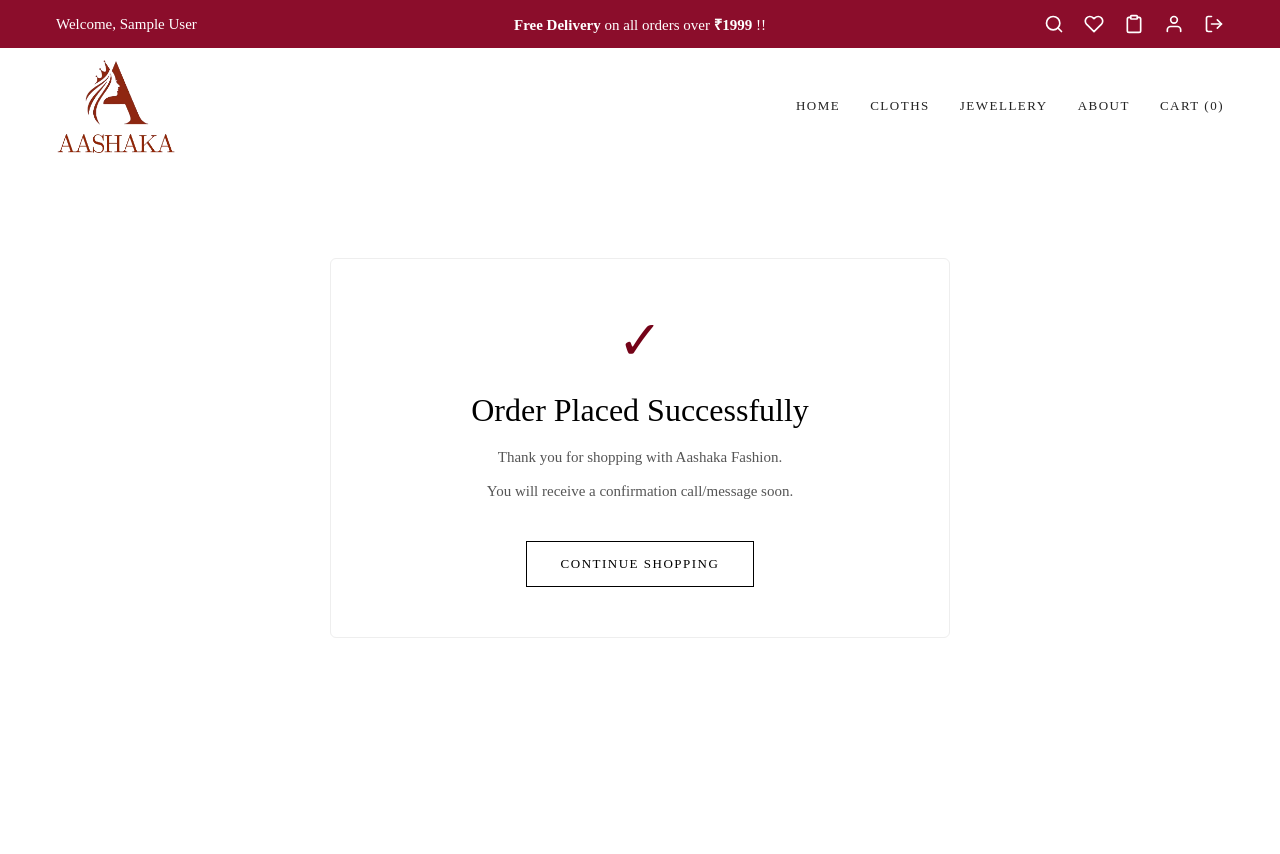
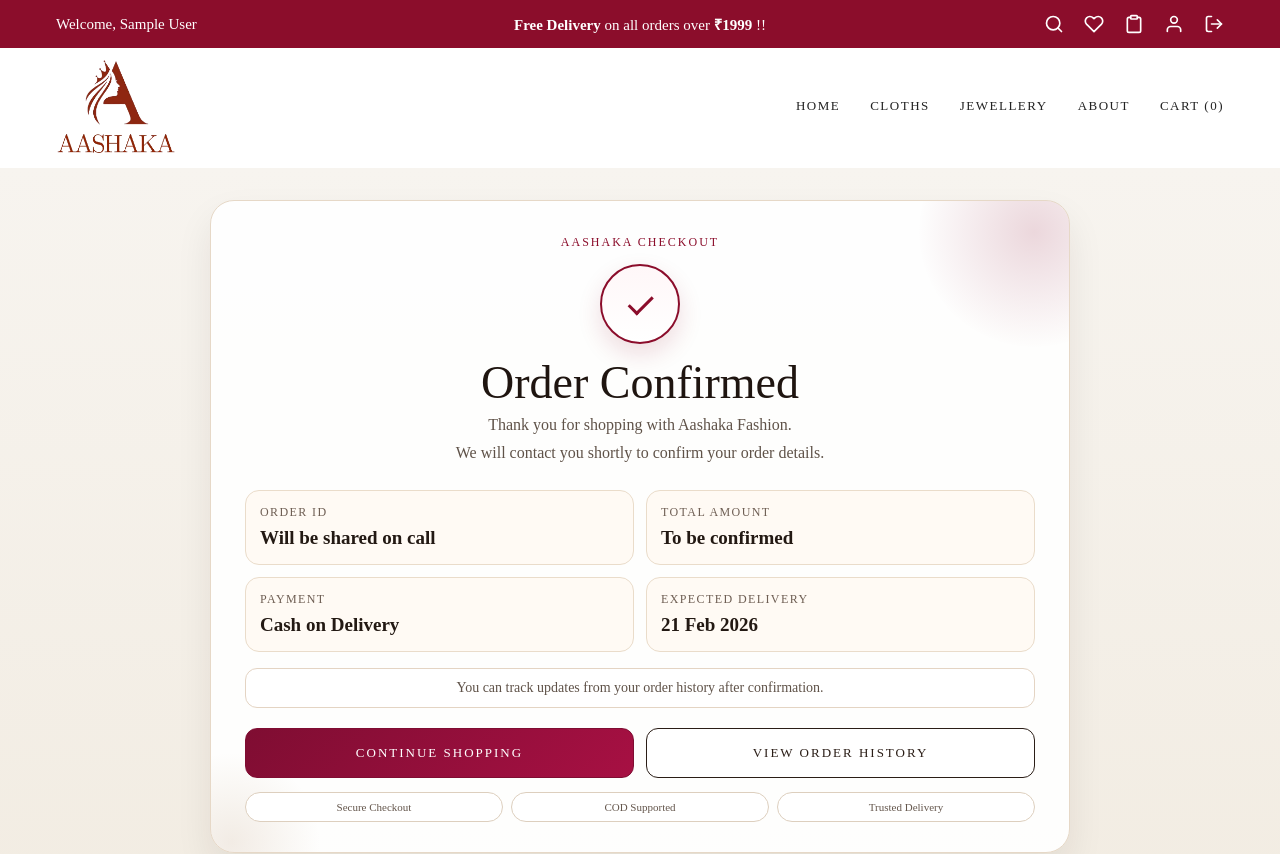
Before and after one commit to puravp77/Aashaka, a React (Create React App) app: page /#/order-success in a window 1280 px wide. Shown: the top 854 px of the page. Built offline with nearby package versions, Linux system fonts and the light colour scheme; no server answers; sample sign-in values are in the browser's storage.

Commit message:
Update content

```diff
--- a/src/pages/order/OrderSuccess.css
+++ b/src/pages/order/OrderSuccess.css
@@ -1,103 +1,269 @@
-.order-success {
-  min-height: 70vh;
-  display: flex;
+.order-success-page {
+  min-height: 72vh;
+  padding: 32px 18px 64px;
+  background: linear-gradient(180deg, #f7f4ef 0%, #f2ece2 100%);
+}
+
+.order-success-shell {
+  max-width: 860px;
+  margin: 0 auto;
+  position: relative;
+  border: 1px solid #e6d8c7;
+  border-radius: 24px;
+  background: rgba(255, 255, 255, 0.92);
+  box-shadow: 0 18px 36px rgba(40, 22, 12, 0.08);
+  padding: 34px 34px 30px;
+  overflow: hidden;
+}
+
+.order-success-shell::before,
+.order-success-shell::after {
+  content: "";
+  position: absolute;
+  border-radius: 999px;
+  pointer-events: none;
+}
+
+.order-success-shell::before {
+  width: 230px;
+  height: 230px;
+  right: -80px;
+  top: -84px;
+  background: radial-gradient(circle, rgba(139, 13, 43, 0.16) 0%, rgba(139, 13, 43, 0) 72%);
+}
+
+.order-success-shell::after {
+  width: 180px;
+  height: 180px;
+  left: -70px;
+  bottom: -80px;
+  background: radial-gradient(circle, rgba(194, 163, 131, 0.2) 0%, rgba(194, 163, 131, 0) 70%);
+}
+
+.order-success-eyebrow {
+  margin: 0;
+  font-size: 12px;
+  letter-spacing: 2px;
+  text-transform: uppercase;
+  color: #8b0d2b;
+  text-align: center;
+}
+
+.order-success-head {
+  margin-top: 14px;
+  text-align: center;
+  position: relative;
+  z-index: 1;
+}
+
+.order-success-icon {
+  width: 80px;
+  height: 80px;
+  border-radius: 50%;
+  border: 2px solid #8b0d2b;
+  background: linear-gradient(180deg, #fff7f8 0%, #fff 100%);
+  display: inline-flex;
   align-items: center;
   justify-content: center;
-  background: #fff;
-  padding: 40px 20px;
+  box-shadow: 0 10px 24px rgba(139, 13, 43, 0.14);
+  margin-bottom: 16px;
 }
 
-.order-success-box {
-  max-width: 620px;
-  width: 100%;
-  text-align: center;
-  border: 1px solid #eee;
-  padding: 50px 40px;
-  border-radius: 6px;
-  background: #fff;
+.order-success-icon-mark {
+  width: 24px;
+  height: 13px;
+  border-left: 3px solid #8b0d2b;
+  border-bottom: 3px solid #8b0d2b;
+  transform: rotate(-45deg) translate(2px, -1px);
 }
 
-.order-success-box h1 {
-  font-size: 32px;
+.order-success-head h1 {
+  margin: 0;
+  font-size: 46px;
   font-weight: 500;
-  margin-bottom: 16px;
-  color: #000;
+  color: #1f1510;
+  line-height: 1;
 }
 
-.order-success-box p {
-  font-size: 15px;
-  color: #555;
-  line-height: 1.6;
-  margin-bottom: 10px;
+.order-success-head p {
+  margin: 10px 0 0;
+  font-size: 16px;
+  color: #5f5248;
 }
 
-.order-success-box .success-icon {
-  font-size: 54px;
-  color: #740318;
-  margin-bottom: 20px;
+.order-success-meta {
+  margin-top: 28px;
+  display: grid;
+  grid-template-columns: repeat(2, minmax(0, 1fr));
+  gap: 12px;
+  position: relative;
+  z-index: 1;
 }
 
-.order-success-box a {
-  display: inline-block;
-  margin-top: 28px;
-  padding: 14px 34px;
-  border: 1px solid #000;
-  text-decoration: none;
-  color: #000;
-  letter-spacing: 1.5px;
-  font-size: 13px;
-  transition: all 0.3s ease;
+.meta-card {
+  border: 1px solid #eadcca;
+  border-radius: 14px;
+  background: #fffaf4;
+  padding: 14px;
+  display: flex;
+  flex-direction: column;
+  gap: 6px;
 }
 
-.order-success-box a:hover {
-  background: #000;
+.meta-label {
+  font-size: 12px;
+  letter-spacing: 1.4px;
+  text-transform: uppercase;
+  color: #6e5e53;
+}
+
+.meta-value {
+  font-size: 19px;
+  color: #231913;
+  line-height: 1.25;
+}
+
+.order-success-note {
+  margin-top: 16px;
+  border: 1px solid #e4d4c3;
+  border-radius: 12px;
+  background: #fff;
+  padding: 11px 14px;
+  font-size: 14px;
+  color: #5f5248;
+  text-align: center;
+  position: relative;
+  z-index: 1;
+}
+
+.order-success-actions {
+  margin-top: 20px;
+  display: grid;
+  grid-template-columns: repeat(2, minmax(0, 1fr));
+  gap: 12px;
+  position: relative;
+  z-index: 1;
+}
+
+.order-success-actions a {
+  display: inline-flex;
+  align-items: center;
+  justify-content: center;
+  min-height: 50px;
+  border-radius: 12px;
+  text-decoration: none;
+  font-size: 13px;
+  letter-spacing: 2px;
+  transition: transform 0.2s ease, filter 0.2s ease;
+}
+
+.order-success-actions a:hover {
+  transform: translateY(-1px);
+}
+
+.order-success-actions .btn-primary {
+  border: 1px solid #7f0d32;
+  background: linear-gradient(135deg, #7f0d32 0%, #a71043 100%);
   color: #fff;
 }
 
+.order-success-actions .btn-primary:hover {
+  filter: brightness(1.05);
+}
 
-/* ===============================
-   RESPONSIVE – ORDER SUCCESS
-   Desktop untouched
-================================ */
+.order-success-actions .btn-secondary {
+  border: 1px solid #2a1d16;
+  background: #fff;
+  color: #2a1d16;
+}
 
-/* Tablets */
-@media (max-width: 768px) {
+.order-success-actions .btn-secondary:hover {
+  background: #2a1d16;
+  color: #fff;
+}
 
-  .order-success-box {
-    padding: 40px 30px;
+.order-success-chips {
+  margin-top: 14px;
+  display: grid;
+  grid-template-columns: repeat(3, minmax(0, 1fr));
+  gap: 8px;
+  position: relative;
+  z-index: 1;
+}
+
+.order-success-chips span {
+  text-align: center;
+  padding: 8px 10px;
+  border-radius: 999px;
+  border: 1px solid #ddcfbe;
+  background: #fff;
+  font-size: 11px;
+  color: #64564c;
+}
+
+@media (max-width: 900px) {
+  .order-success-page {
+    padding: 24px 14px 44px;
   }
 
-  .order-success-box h1 {
-    font-size: 28px;
+  .order-success-shell {
+    padding: 24px 18px 20px;
+    border-radius: 18px;
+  }
+
+  .order-success-head h1 {
+    font-size: 34px;
+  }
+
+  .order-success-head p {
+    font-size: 14px;
+  }
+
+  .order-success-meta {
+    grid-template-columns: 1fr;
+    gap: 10px;
+  }
+
+  .meta-value {
+    font-size: 17px;
+  }
+
+  .order-success-actions {
+    grid-template-columns: 1fr;
+  }
+
+  .order-success-actions a {
+    min-height: 46px;
+    letter-spacing: 1.6px;
+  }
+
+  .order-success-chips {
+    grid-template-columns: 1fr;
+  }
+
+  .order-success-chips span {
+    text-align: left;
+    border-radius: 10px;
   }
 }
 
-/* Mobile phones */
 @media (max-width: 480px) {
-
-  .order-success {
-    padding: 30px 16px;
+  .order-success-head h1 {
+    font-size: 28px;
   }
 
-  .order-success-box {
-    padding: 30px 20px;
+  .order-success-icon {
+    width: 70px;
+    height: 70px;
+    margin-bottom: 12px;
   }
 
-  .order-success-box h1 {
-    font-size: 24px;
+  .order-success-icon-mark {
+    width: 20px;
+    height: 11px;
   }
 
-  .order-success-box p {
-    font-size: 14px;
-  }
-
-  .order-success-box .success-icon {
-    font-size: 44px;
-  }
-
-  .order-success-box a {
-    padding: 12px 26px;
-    font-size: 12px;
-    letter-spacing: 1.2px;
+  .order-success-note {
+    font-size: 13px;
   }
 }
--- a/src/pages/order/OrderSuccess.jsx
+++ b/src/pages/order/OrderSuccess.jsx
@@ -1,18 +1,144 @@
 import "./OrderSuccess.css";
+import { useEffect, useMemo, useState } from "react";
 import { Link } from "react-router-dom";
+import { useAuth } from "../../context/AuthContext";
+import { getLocalOrders, shouldUseLocalCheckoutStore } from "../../utils/localCheckoutData";
 
 export default function OrderSuccess() {
+  const { user } = useAuth();
+  const [latestOrder, setLatestOrder] = useState(null);
+
+  const fallbackUser = useMemo(() => {
+    try {
+      const raw = localStorage.getItem("user");
+      return raw ? JSON.parse(raw) : null;
+    } catch {
+      return null;
+    }
+  }, []);
+
+  const userId = user?.id || fallbackUser?.id || null;
+
+  useEffect(() => {
+    let ignore = false;
+
+    const getLastOrder = (orders) => {
+      if (!Array.isArray(orders) || orders.length === 0) return null;
+      return [...orders].sort((a, b) => {
+        const aTime = new Date(a?.date || 0).getTime();
+        const bTime = new Date(b?.date || 0).getTime();
+        return bTime - aTime;
+      })[0];
+    };
+
+    const loadLatestOrder = async () => {
+      if (!userId) {
+        if (!ignore) setLatestOrder(null);
+        return;
+      }
+
+      if (shouldUseLocalCheckoutStore()) {
+        if (!ignore) {
+          setLatestOrder(getLastOrder(getLocalOrders(userId)));
+        }
+        return;
+      }
+
+      try {
+        const res = await fetch(
+          `http://localhost:5000/orders?userId=${encodeURIComponent(userId)}`
+        );
+        if (!res.ok) return;
+        const data = await res.json();
+        if (!ignore) {
+          setLatestOrder(getLastOrder(data));
+        }
+      } catch {
+        if (!ignore) setLatestOrder(null);
+      }
+    };
+
+    loadLatestOrder();
+    return () => {
+      ignore = true;
+    };
+  }, [userId]);
+
+  const deliveryDateLabel = useMemo(() => {
+    const targetDate = new Date();
+    targetDate.setDate(targetDate.getDate() + 5);
+    return targetDate.toLocaleDateString("en-IN", {
+      day: "numeric",
+      month: "short",
+      year: "numeric",
+    });
+  }, []);
+
   return (
-    <div className="order-success">
-      <div className="order-success-box">
-        <div className="success-icon">✓</div>
+    <section className="order-success-page">
+      <div className="order-success-shell">
+        <p className="order-success-eyebrow">Aashaka Checkout</p>
 
-        <h1>Order Placed Successfully</h1>
-        <p>Thank you for shopping with Aashaka Fashion.</p>
-        <p>You will receive a confirmation call/message soon.</p>
+        <div className="order-success-head">
+          <span className="order-success-icon" aria-hidden="true">
+            <span className="order-success-icon-mark" />
+          </span>
+          <h1>Order Confirmed</h1>
+          <p>Thank you for shopping with Aashaka Fashion.</p>
+          <p>We will contact you shortly to confirm your order details.</p>
+        </div>
 
-        <Link to="/">CONTINUE SHOPPING</Link>
+        <div className="order-success-meta">
+          <div className="meta-card">
+            <span className="meta-label">Order ID</span>
+            <strong className="meta-value">
+              {latestOrder?.orderId || "Will be shared on call"}
+            </strong>
+          </div>
+
+          <div className="meta-card">
+            <span className="meta-label">Total Amount</span>
+            <strong className="meta-value">
+              {typeof latestOrder?.total === "number"
+                ? `Rs. ${latestOrder.total}`
+                : "To be confirmed"}
+            </strong>
+          </div>
+
+          <div className="meta-card">
+            <span className="meta-label">Payment</span>
+            <strong className="meta-value">
+              {latestOrder?.paymentMode || "Cash on Delivery"}
+            </strong>
+          </div>
+
+          <div className="meta-card">
+            <span className="meta-label">Expected Delivery</span>
+            <strong className="meta-value">{deliveryDateLabel}</strong>
+          </div>
+        </div>
+
+        <div className="order-success-note">
+          You can track updates from your order history after confirmation.
+        </div>
+
+        <div className="order-success-actions">
+          <Link to="/" className="btn-primary">
+            CONTINUE SHOPPING
+          </Link>
+          {userId && (
+            <Link to="/order-history" className="btn-secondary">
+              VIEW ORDER HISTORY
+            </Link>
+          )}
+        </div>
+
+        <div className="order-success-chips">
+          <span>Secure Checkout</span>
+          <span>COD Supported</span>
+          <span>Trusted Delivery</span>
+        </div>
       </div>
-    </div>
+    </section>
   );
 }
```
